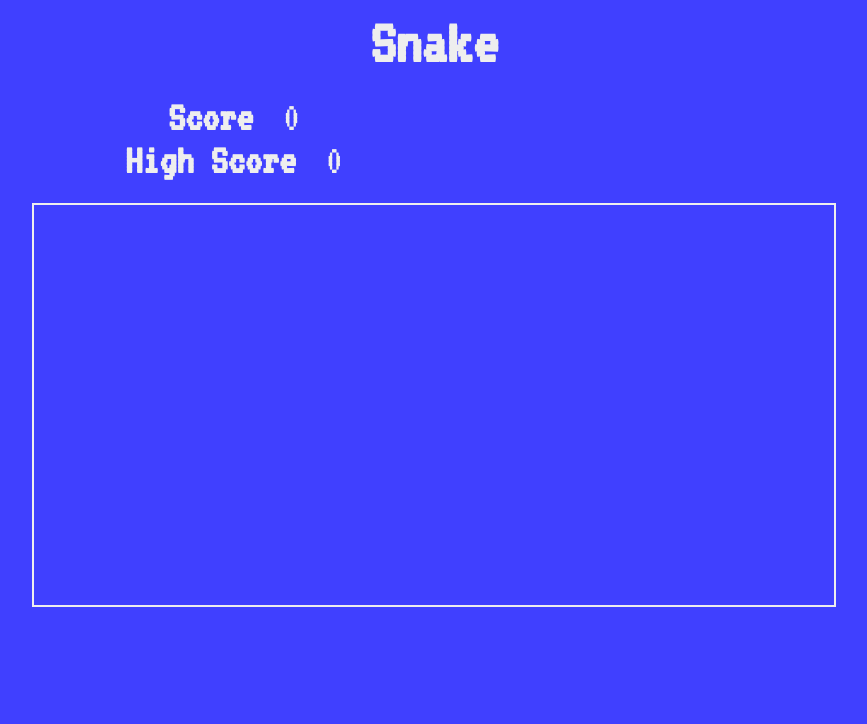
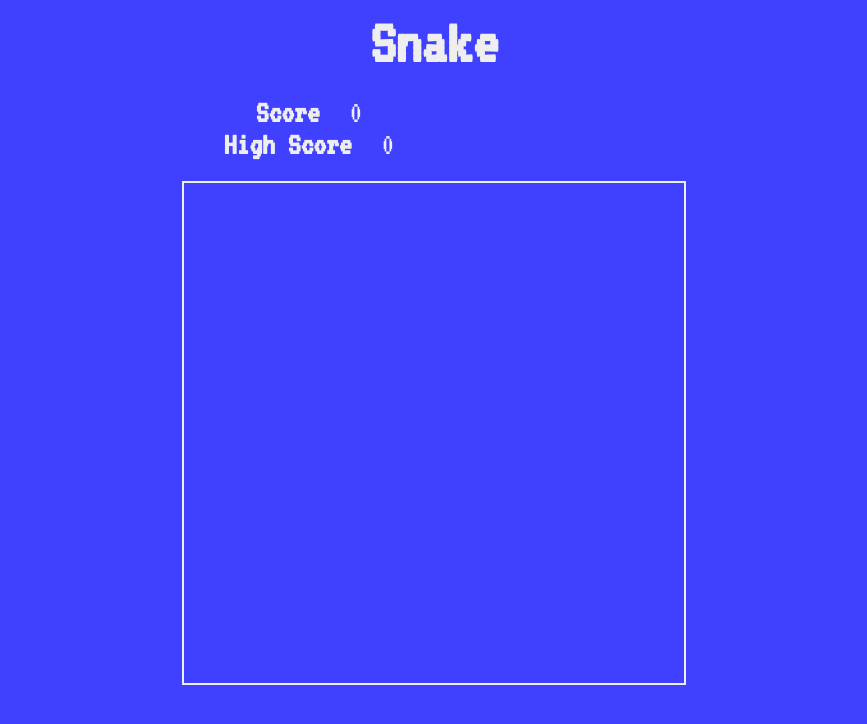
Before and after one commit to NealRame/Snake, a website: page src/index.html in a window 1280 px wide. Shown: the whole page, without its empty margins (206-1073 px from the left). Drawn offline with nearby package versions, Linux system fonts and the light colour scheme; files that its build step writes are made by us from their sources; files whose address does not match are found by name.

Commit message:
Update game dimension

```diff
--- a/src/index.html
+++ b/src/index.html
@@ -8,7 +8,7 @@
     </head>
     <body>
         <h1>Snake</h1>
-        <div id="scores-area">
+        <div id="scores-area" style="width: 500px;">
                 <div class="score-item">
                     <h2>Score</h2>
                     <span id="score">0</span>
@@ -18,7 +18,7 @@
                     <span id="high-score">0</span>
                 </div>
             </div>
-        <canvas id="screen" width="800" height="400"></canvas>
+        <canvas id="screen" width="500px" height="500px" style="width: 500px; height: 500px;"></canvas>
         <script type="text/javascript" src="./assets/js/snake.js"></script>
     </body>
 </html>
--- a/src/sass/style.scss
+++ b/src/sass/style.scss
@@ -18,20 +18,17 @@ h1 {
     border: solid 2px $body-fg-color;
     display: block;
     margin: 0 auto;
-    width: 800px;
-    height: 400px;
 }
 #scores-area {
     margin: 1rem auto;
-    width: 800px;
     .score-item {
         display: inline-block;
         font-family: 'VT323', sans-serif;
         text-align: center;
-        width: 400px;
+        width: 50%;
         * {
             display: inline;
-            font-size: 2rem;
+            font-size: 1.5rem;
             margin: 0;
         }
         h2 {
```
